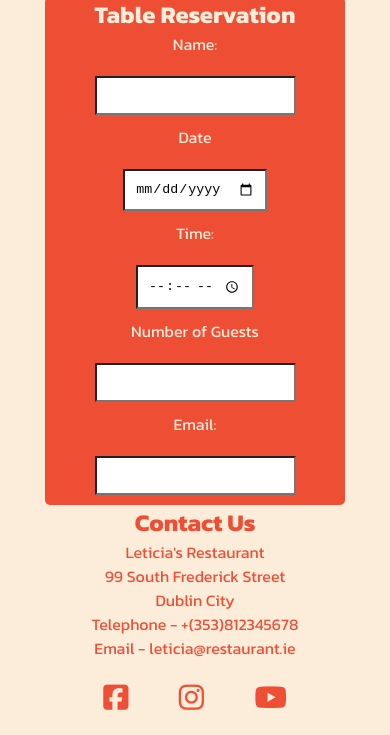
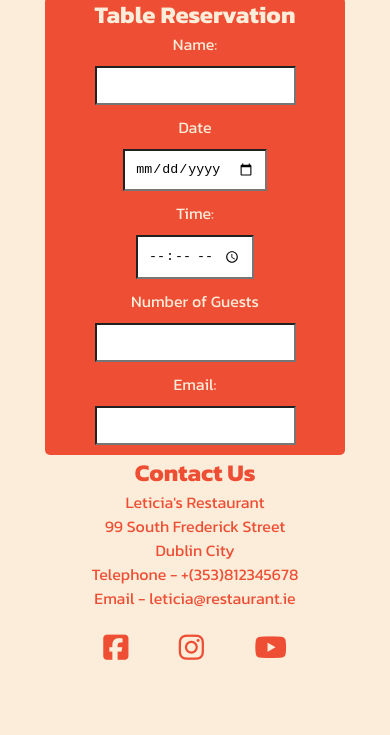
Before and after one commit to StephenPhilipOFlynn/Project4-Leticia-s-Restaurant, a plain HTML site: page index.html in a window 390 px wide. Shown: the part 5183-5918 px from the top of the page. After the commit the page ends 5868 px from the top, so only its background shows below. Drawn offline with nearby package versions, Linux system fonts and the light colour scheme.

Commit message:
adjust section size for reservation section

```diff
--- a/index.html
+++ b/index.html
@@ -247,6 +247,7 @@
             /* Reserve a Table */
 
             #reservation {
+                width: 700px;
                 background-color: #EE4E34;
                 color: #FCEDDA;
                 text-align: center;
@@ -270,6 +271,11 @@
             @media(max-width: 767px) {
                 #reservation{
                     width: 300px;
+                }
+
+                #booking input {
+                    margin-top: 10px;
+                    margin-bottom: 10px;
                 }
             }
 
```
